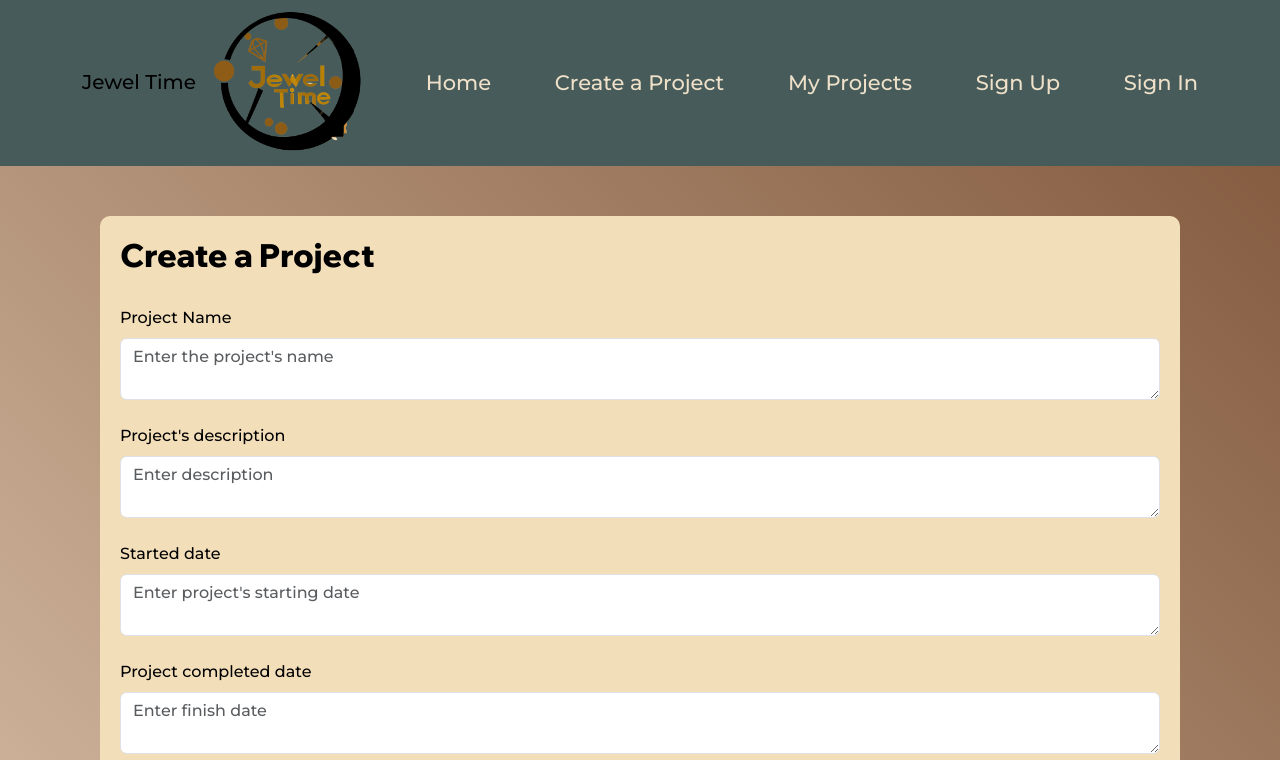
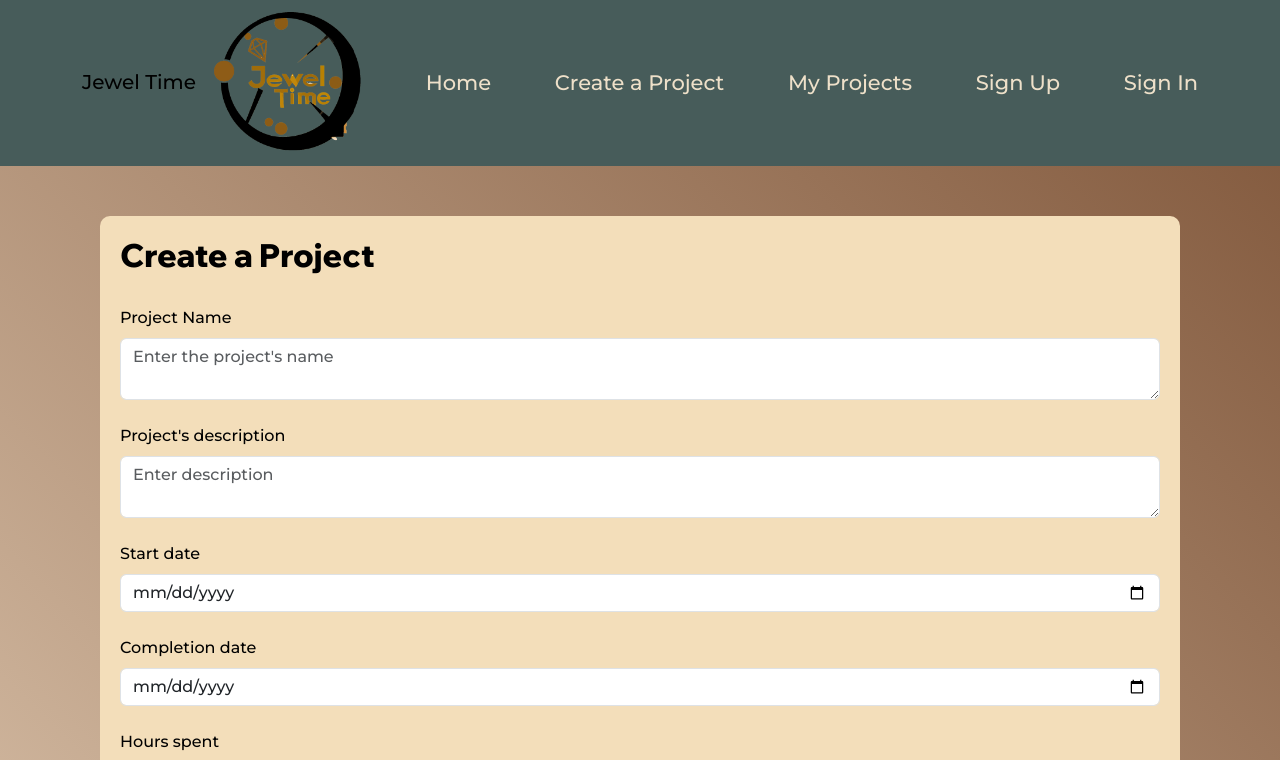
Before and after one commit to AngieCCo/front-end-jeweltime, a React (Create React App) app: page /newproject in a window 1280 px wide. Shown: the top 760 px of the page. Built offline with nearby package versions, Linux system fonts and the light colour scheme; no server answers.

Commit message:
Date format for project field

```diff
--- a/package.json
+++ b/package.json
@@ -11,6 +11,7 @@
     "firebase": "^10.1.0",
     "react": "^18.2.0",
     "react-bootstrap": "^2.8.0",
+    "react-datepicker": "^4.16.0",
     "react-dom": "^18.2.0",
     "react-router-dom": "^6.14.2",
     "react-scripts": "^5.0.1",
--- a/src/components/NewProjectForm.js
+++ b/src/components/NewProjectForm.js
@@ -18,6 +18,8 @@ const INITIAL_FORM_DATA = {
 }
 
 const NewProjectForm = ({ createNewProject, selectedProject, updateProject }) => {
+
+    // const [startDate, setStartDate] = useState(new Date())
 
     // Set initial values of project BEFORE setting the variable state
     // If done before avoids re-rendering (looping)
@@ -69,7 +71,7 @@ const NewProjectForm = ({ createNewProject, selectedProject, updateProject }) =>
                     <br/>
                     <label htmlFor="projectName" className="form-label">Project Name</label>
                     <textarea className="form-control"
-                    type="text"
+                    type="date"
                     id="projectName"
                     name="projectName"
                     value={projectFormData.projectName}
@@ -93,28 +95,28 @@ const NewProjectForm = ({ createNewProject, selectedProject, updateProject }) =>
                 </div>
                 <div>
                     <br/>
-                    <label htmlFor="startedAt" className="form-label">Started date</label>
-                    <textarea className="form-control"
-                    type="text"
-                    id="startedAt"
+                    <label htmlFor="startedAt" className="form-label">Start date</label>
+                    <input className="form-control"
+                    type="date"
+                    id="dateStartedAt"
                     name="startedAt"
                     value={projectFormData.startedAt}
                     onChange={anInputChanged}
                     placeholder="Enter project's starting date"
                     required
-                    ></textarea>
+                    ></input>
                 </div>
                 <div>
                     <br/>
-                    <label htmlFor="completedAt" className="form-label">Project completed date</label>
-                    <textarea className="form-control"
-                    type="text"
+                    <label htmlFor="completedAt" className="form-label">Completion date</label>
+                    <input className="form-control"
+                    type="date"
                     id="completedAt"
                     name="completedAt"
                     value={projectFormData.completedAt}
                     onChange={anInputChanged}
                     placeholder="Enter finish date"
-                    ></textarea>
+                    ></input>
                 </div>
                 <div>
                     <br/>
```
